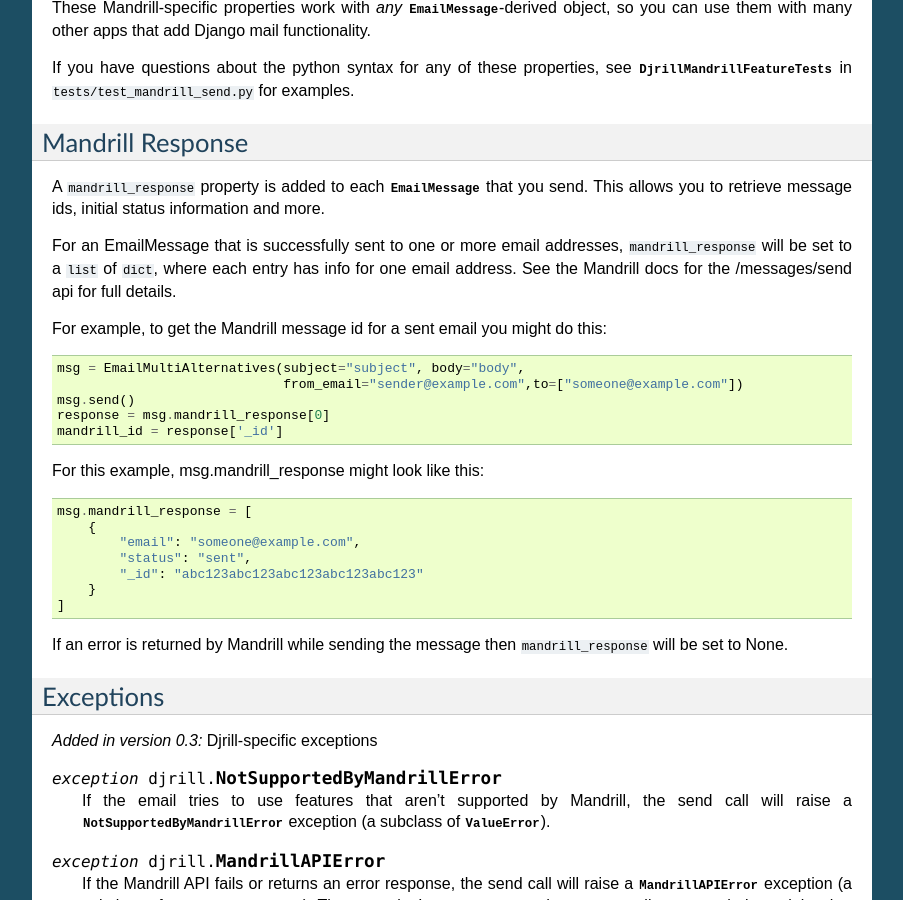
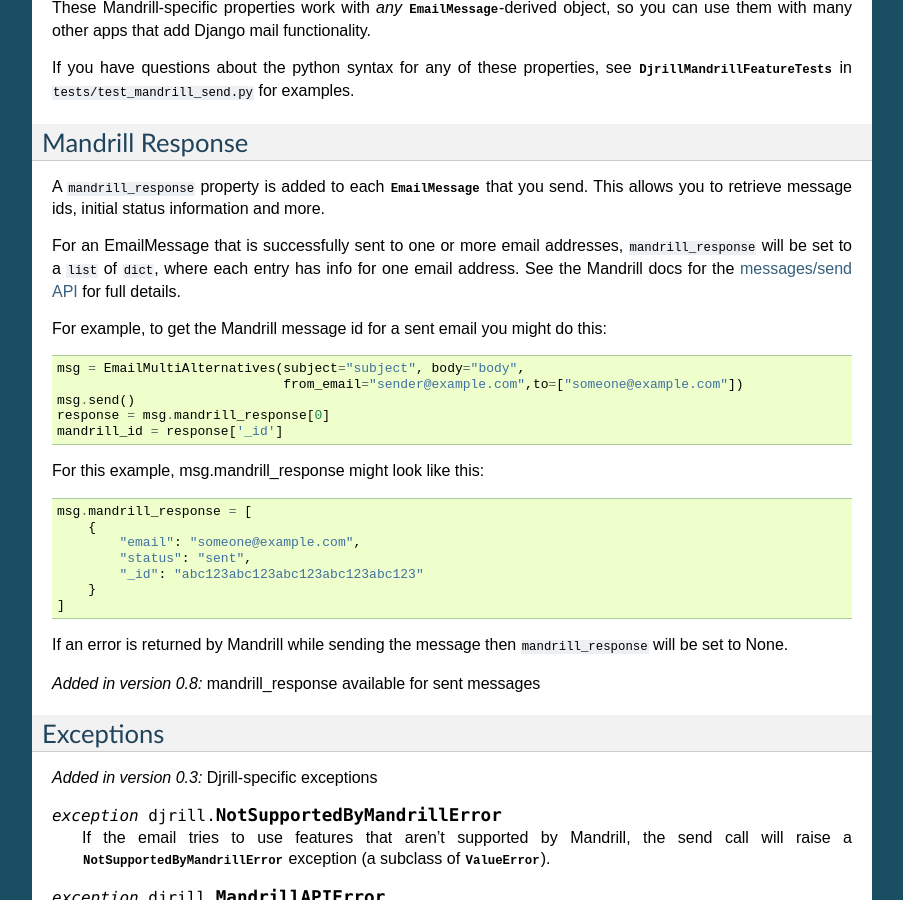
Before and after one commit to brack3t/Djrill, a Sphinx documentation site: the page built from docs/usage/sending_mail.rst, in a window 1280 px wide and 900 px high, scrolled down 3946 px. Shown: the whole window, without its empty margins (198-1101 px from the left). Built offline with Sphinx 7.4.7, drawn with Linux system fonts in a browser that asks for light colours.

Commit message:
Prep for 0.8 release

```diff
--- a/AUTHORS.txt
+++ b/AUTHORS.txt
@@ -11,3 +11,4 @@
 peillis
 José Padilla
 Jens Alm
+Eric Hennings
--- a/docs/history.rst
+++ b/docs/history.rst
@@ -2,6 +2,8 @@
 =============
 
 Version 0.8 (development):
+
+* Expose :ref:`mandrill_response` on sent messages
 
 
 Version 0.7:
--- a/docs/usage/sending_mail.rst
+++ b/docs/usage/sending_mail.rst
@@ -276,13 +276,14 @@
 .. _mandrill-response:
 
 Mandrill Response
----------------------------------
+-----------------
+
 A ``mandrill_response`` property is added to each :class:`~django.core.mail.EmailMessage` that you
 send. This allows you to retrieve message ids, initial status information and more.
 
 For an EmailMessage that is successfully sent to one or more email addresses, ``mandrill_response`` will
 be set to a ``list`` of ``dict``, where each entry has info for one email address. See the Mandrill docs for the
-/messages/send api for full details.
+`messages/send API <https://mandrillapp.com/api/docs/messages.html#method=send>`_ for full details.
 
 For example, to get the Mandrill message id for a sent email you might do this::
 
@@ -303,6 +304,10 @@
         ]
 
 If an error is returned by Mandrill while sending the message then ``mandrill_response`` will be set to None.
+
+.. versionadded:: 0.8
+   mandrill_response available for sent messages
+
 
 .. _djrill-exceptions:
 
```
